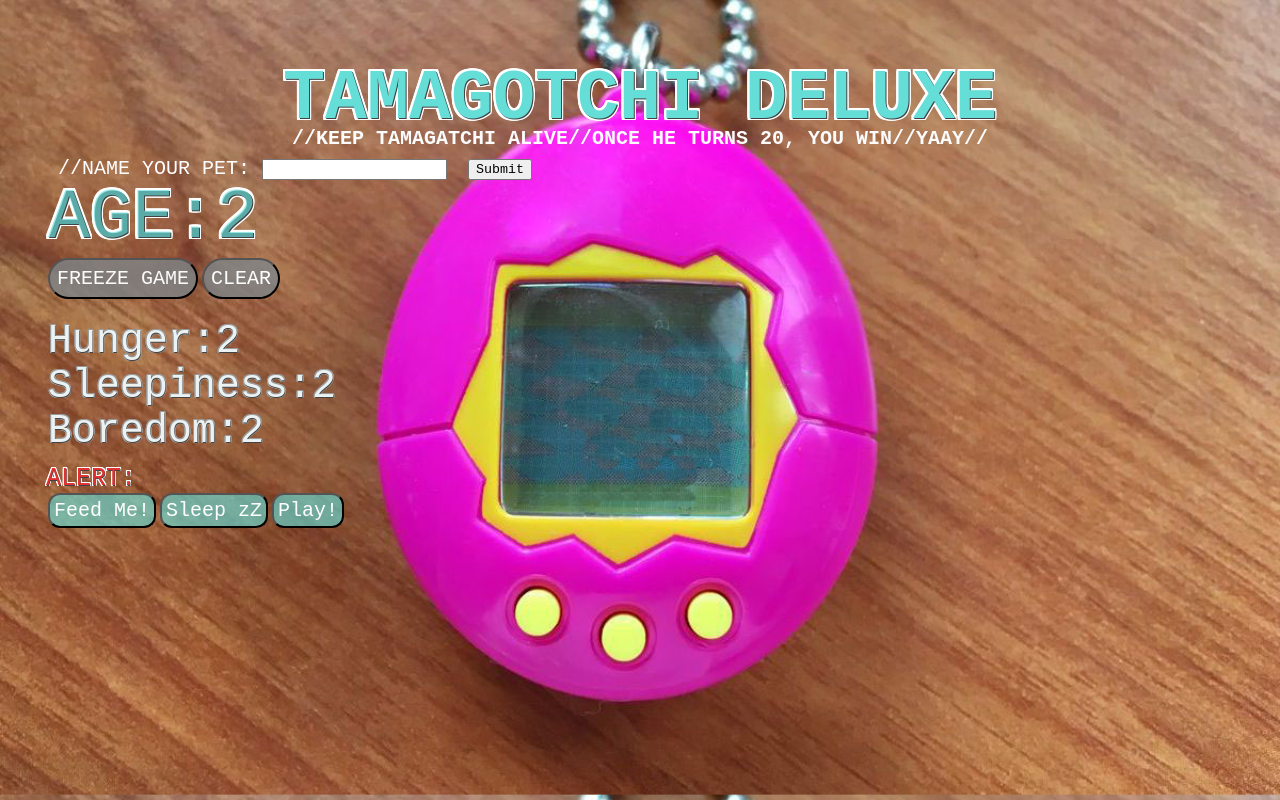
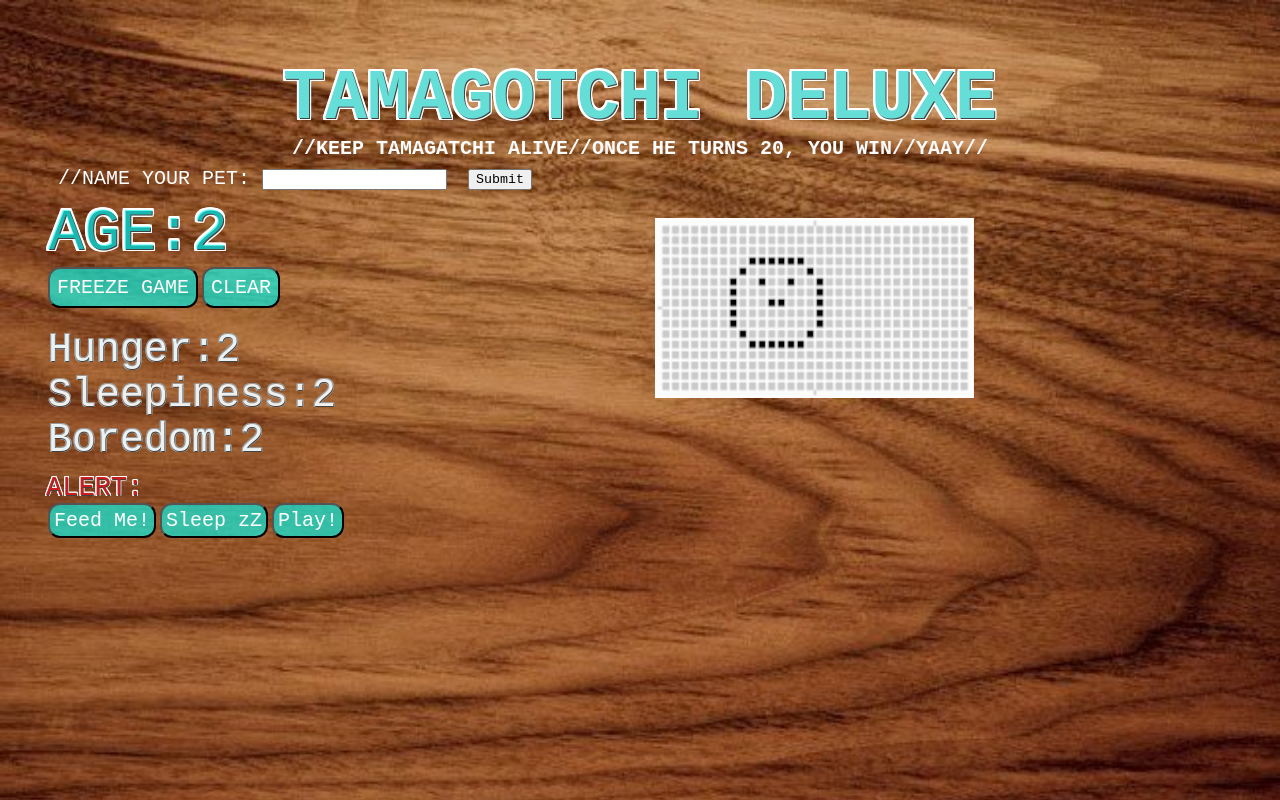
Before and after one commit to jekkiboi/tamagotchi, a plain HTML site: page index.html in a window 1280 px wide. Both pictures are taken after a click on the button "START". Drawn offline with Linux system fonts and the light colour scheme.

Commit message:
more alerts and styling

```diff
--- a/app.js
+++ b/app.js
@@ -70,9 +70,12 @@ class Tamagotchi {
         } if(this.hunger < 6){
             alertsHunger.textContent = ""
         }
-        // if (this.hunger === 10){
-        //     alertsHunger.textContent = "TAMAGOTCHI STARVED. YOU LOSE."
-        // }
+        if (this.hunger == 10){
+            alertsHunger.textContent = "TAMAGOTCHI STARVED. YOU LOSE."
+            alertsPlay.textContent = ""
+            alertsWin.textContent = ""
+            alertsSleep.textContent = ""
+        }
         hungerEl.textContent = 'Hunger:' + this.hunger;
     }
 //////////////SLEEP COUNTER//////////////
@@ -86,9 +89,12 @@ class Tamagotchi {
         } if(this.sleepiness < 6){
             alertsSleep.textContent = ""
         }
-        // if (this.sleepiness === 10){
-        //     alertsSleep.textContent = "TAMAGOTCHI PASSED OUT. YOU LOSE."
-        // }
+        if (this.sleepiness == 10){
+            alertsSleep.textContent = "TAMAGOTCHI PASSED OUT. YOU LOSE."
+            alertsWin.textContent = ""
+            alertsHunger.textContent = ""
+            alertsPlay.textContent = ""
+        }
         sleepinessEl.textContent = 'Sleepiness:' + this.sleepiness;
     }
     //////////////BOREDOM COUNTER////////////
@@ -102,9 +108,12 @@ class Tamagotchi {
         } if(this.boredom < 6){
             alertsPlay.textContent = ""
         }
-        // if (this.boredom === 10){
-        //     alertsPlay.textContent = "TAMAGOTCHI GOT BORED TO DEATH. YOU LOSE."
-        // }
+        if (this.boredom == 10){
+            alertsPlay.textContent = "TAMAGOTCHI GOT BORED TO DEATH. YOU LOSE."
+            alertsWin.textContent = ""
+            alertsHunger.textContent = ""
+            alertsSleep.textContent = ""
+        }
         boredomEl.textContent = 'Boredom:' + this.boredom;
     }
 ////////////////////////CLOSE BRACKET CLASS///////////////////////////
--- a/index.html
+++ b/index.html
@@ -16,7 +16,6 @@
     </div>
 
     <h2>TAMAGOTCHI DELUXE</h2>
-
     <h4 id='description'>//KEEP TAMAGATCHI ALIVE//ONCE HE TURNS 20, YOU WIN//YAAY//</h4>
 
     <div class ='wrapper'>
@@ -34,9 +33,7 @@
         </div>
     </div>
 
-
     <div id="age">AGE: 0</div>
-
 
     <a id='container'>
         <button id="btn-pauseGame">FREEZE GAME</button>
@@ -61,5 +58,11 @@
         <button id="btn-sleep" class='hide'>Sleep zZ</button>
         <button id="btn-play" class='hide'>Play!</button>
     </span>
+    <br>
+    <div id='pet'>
+        <img src='tamagotchigif.gif'>
+    </div>
 </body>
+
+
 </html>
--- a/style.css
+++ b/style.css
@@ -8,9 +8,8 @@
     z-index: 200;
     color: white;
     text-align: center;
-    line-heigth: 90vh;
+    /* line-height: 90vh; */
 }
-
 .splash.display-none{
     position: fixed;
     opacity: 0;
@@ -22,7 +21,7 @@
     z-index: -10;
     color: white;
     text-align: center;
-    line-heigth: 90vh;
+    /* line-height: 90vh; */
     transition: all 0.5s;
 }
 @keyframes fadeIn{
@@ -34,7 +33,6 @@
     opacity: 0;
     animation: fadeIn 1s ease-in forwards;
 }
-
 h1{
     font-family: OCR A Std, monospace;
     color: rgb(102, 222, 216);
@@ -66,14 +64,22 @@ h1{
     2px -1px 0 #FFFFFF,
     -2px -1px 0 #FFFFFF;
 }
-
 body{
-    background-image: url(tamagotchi.jpg);
-    background-size: cover;
-    image: url(tamagotchigif.gif);
-
+    background-image: url(wood.jpeg);
+    background-size:100vw;
+    max-width: 100%;
 }
-
+#pet{
+    display: flex;
+    justify-content: center;
+    align-items: center;
+}
+#pet img{
+width:320px;
+height:180px;
+margin-left: 350px;
+margin-top: -460px;
+}
 h2{
     font-family: OCR A Std, monospace;
     color: rgb(102, 222, 216);
@@ -105,7 +111,6 @@ h2{
     2px -1px 0 #FFFFFF,
     -2px -1px 0 #FFFFFF;
 }
-
 .form-uname{
     font-family: OCR A Std, monospace;
     color: white;
@@ -127,61 +132,49 @@ h2{
     color: rgb(252, 252, 252);
     font-size: 20px;
     margin-top: -21px;
-    margin-left: 610px;
+    margin-left: 550px;
 }
 #description{
     font-family: OCR A Std, monospace;
     color: rgb(252, 252, 252);
     border-radius: 12px;
-    /* margin: 20px; */
-    /* padding: 10px; */
     text-align: center;
     font-size: 20px;
     font-family: OCR A Std, monospace;
-    /* margin-left: 55px; */
-    margin-top: -70px;
+    margin-top: -60px;
 }
 
-
-/* #container{
-    display: flex;
-    flex-direction: row;
-    justify-content: space-between;
-    margin-left: 40px;
-    max-width: 360px;
-} */
 #btn-pauseGame{
     margin-left: 40px;
-    border-radius: 30px;
+    border-radius: 12px;
     font-family: OCR A Std, monospace;
     color: rgb(252, 251, 249);
     font-size: 20px;
-    background: rgba(128, 133, 135, 0.824);
+    background: rgba(1, 250, 238, 0.639);
     padding: 7px;
 }
 #btn-resetGame{
-    border-radius: 30px;
+    border-radius: 12px;
     font-family: OCR A Std, monospace;
     color: rgb(255, 255, 255);
     font-size: 20px;
-    background: rgba(128, 133, 135, 0.824);
+    background: rgba(1, 250, 238, 0.639);
     padding: 7px;
 }
 #btn-startGame{
-    border-radius: 30px;
+    border-radius: 12px;
     font-family: OCR A Std, monospace;
     color: rgb(255, 255, 255);
     font-size: 20px;
-    background: rgba(128, 133, 135, 0.824);
+    background: rgba(1, 250, 238, 0.639);
     padding: 7px;
 }
-
 #age{
     font-family: OCR A Std, monospace;
-    color: rgba(102, 222, 216, 0.673);
-    font-size: 70px;
+    color: rgba(1, 250, 238, 0.639);
+    font-size: 60px;
     margin-left: 40px;
-    margin-top: 10px;
+    margin-top: 30px;
     text-shadow: 1px 1px 0 rgb(67, 66, 66),
     -1px 1px 0 #FFFFFF,
     1px -1px 0 #FFFFFF,
@@ -207,11 +200,10 @@ h2{
     2px -1px 0 #FFFFFF,
     -2px -1px 0 #FFFFFF;
 }
-
 #sleepiness{
     margin-left: 40px;
     font-family: OCR A Std, monospace;
-    color: rgb(236, 241, 241);
+    color: rgb(241, 239, 236);
     font-size: 40px;
     text-shadow: .5px .5px 0 rgb(67, 66, 66),
     -.5px .5px 0 #999,
@@ -268,7 +260,6 @@ h2{
     1px -.5px 0 #999,
     -1px -.5px 0 #999;
 }
-
 #hunger{
     margin-left: 40px;
     margin-top: 20px;
@@ -300,19 +291,17 @@ h2{
     1px -.5px 0 #999,
     -1px -.5px 0 #999;
 }
-
 .hide{
     display: none;
 }
-
 #alerts{
     display: flex;
     flex-direction: row;
     margin-left: 38px;
     margin-top: 10px;
     font-family: OCR A Std, monospace;
-    color: rgb(227, 49, 49);
-    font-size: 25px;
+    color: rgb(203, 29, 29);
+    font-size: 27px;
     text-shadow: .5px .5px 0 rgb(67, 66, 66),
     -.5px .5px 0 #FFFFFF,
     .5px -.5px 0 #FFFFFF,
@@ -338,14 +327,13 @@ h2{
     1px -.5px 0 #FFFFFF,
     -1px -.5px 0 #FFFFFF;
 }
-
 #btn-feed{
     margin-left: 40px;
     border-radius: 12px;
     font-family: OCR A Std, monospace;
     color: rgb(255, 255, 255);
     font-size: 20px;
-    background: rgba(102, 222, 216, 0.639);
+    background: rgba(1, 250, 238, 0.639);
     padding: 4px;
 }
 #btn-sleep{
@@ -353,7 +341,7 @@ h2{
     font-family: OCR A Std, monospace;
     color: rgb(255, 255, 255);
     font-size: 20px;
-    background: rgba(102, 222, 216, 0.639);
+    background: rgba(2, 250, 238, 0.639);
     padding: 4px;
 }
 #btn-play{
@@ -361,6 +349,6 @@ h2{
     font-family: OCR A Std, monospace;
     color: rgb(255, 255, 255);
     font-size: 20px;
-    background: rgb(102, 222, 216, 0.639);
+    background: rgba(1, 252, 239, 0.639);
     padding: 4px;
 }
```
Also changed, not shown: wood.jpeg (added).
